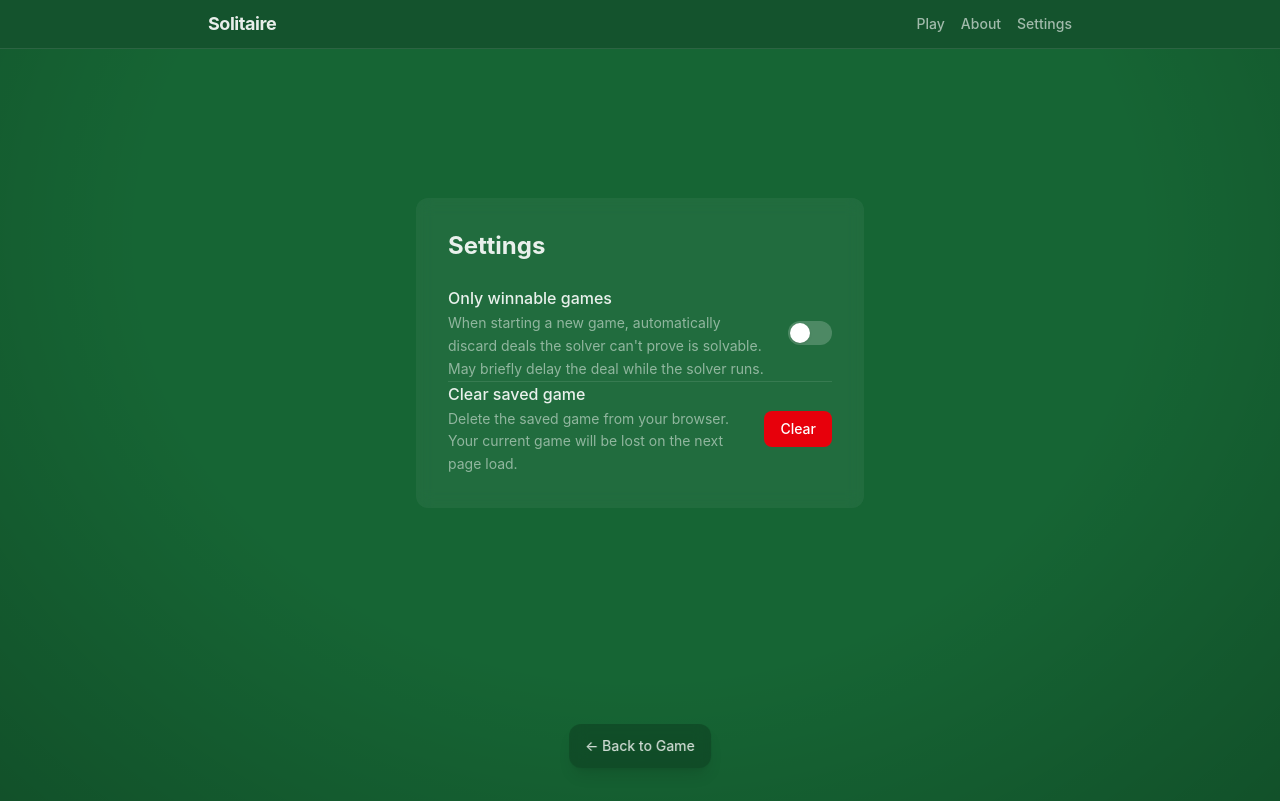
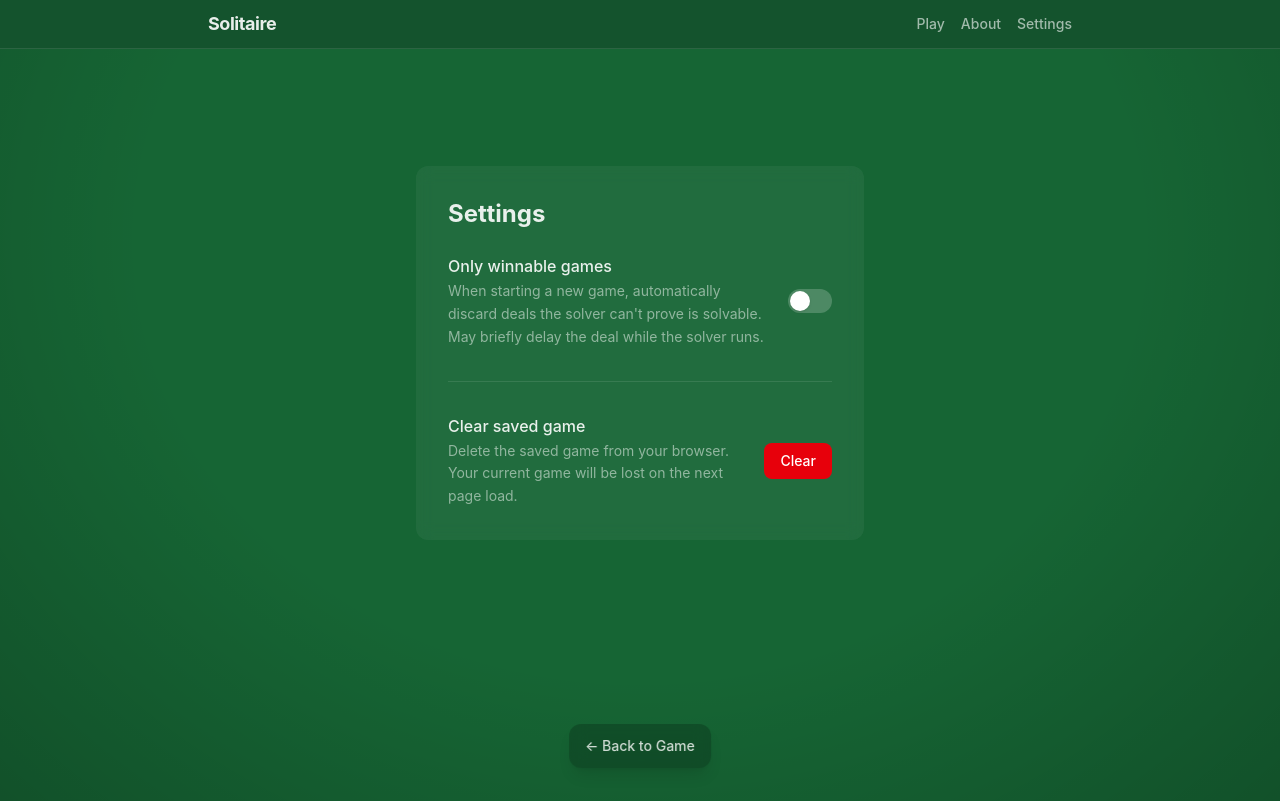
Before and after one commit to LBiddiscombe/sveltekit-solitaire, a SvelteKit app: page /settings in a window 1280 px wide. Built offline with nearby package versions, Linux system fonts and the light colour scheme.

Commit message:
tweaked settings layout

```diff
--- a/src/routes/settings/+page.svelte
+++ b/src/routes/settings/+page.svelte
@@ -45,13 +45,13 @@
 				</button>
 			</div>
 		</div>
-		<hr class="border-white/10" />
+		<hr class="my-8 border-white/10" />
 		<div class="flex items-center justify-between">
 			<div>
 				<p class="font-medium text-white/90">Clear saved game</p>
 				<p class="mt-0.5 text-sm leading-relaxed text-white/50">
-					Delete the saved game from your browser. Your current game will be lost on the next
-					page load.
+					Delete the saved game from your browser. Your current game will be lost on the next page
+					load.
 				</p>
 			</div>
 			<button
```
